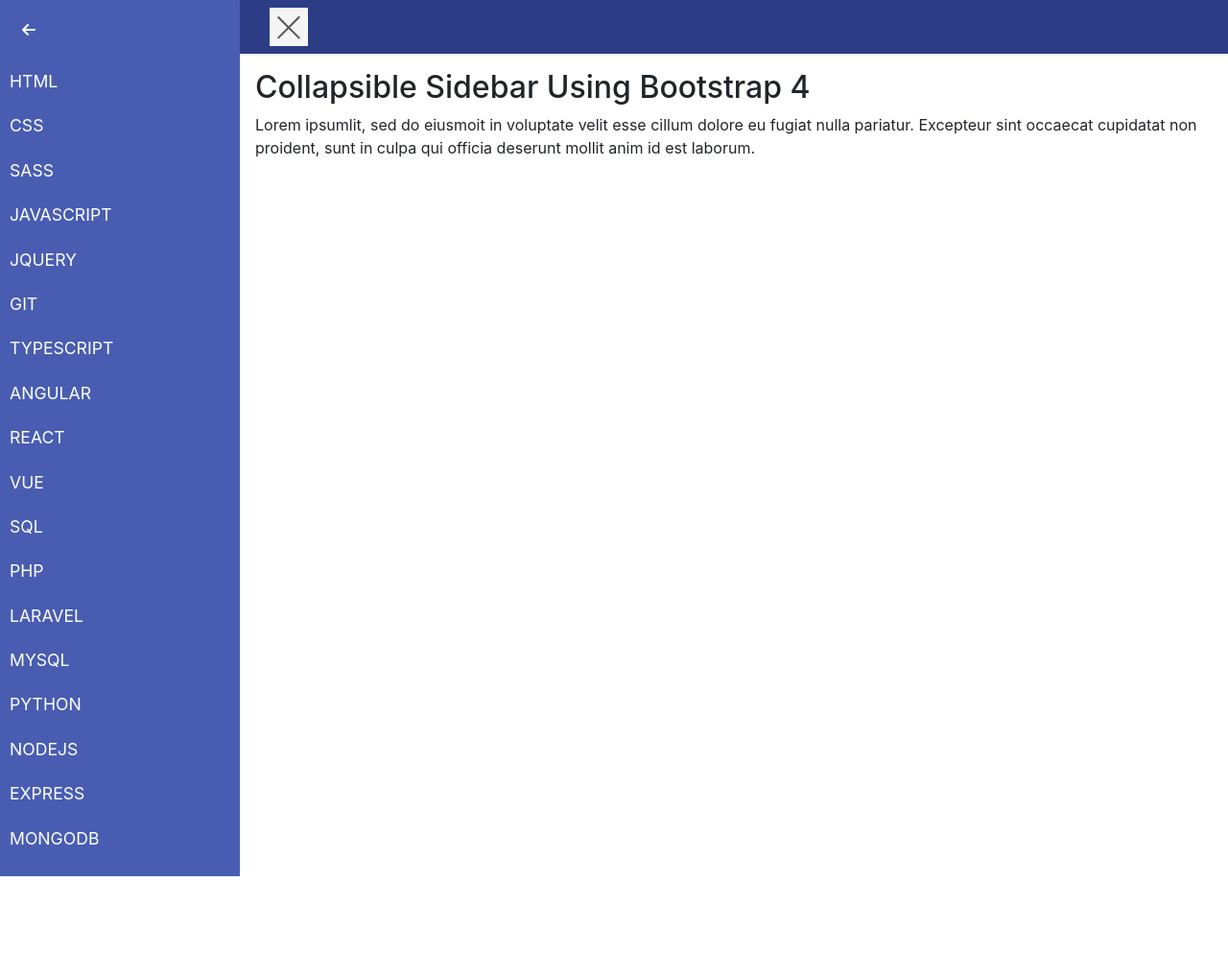
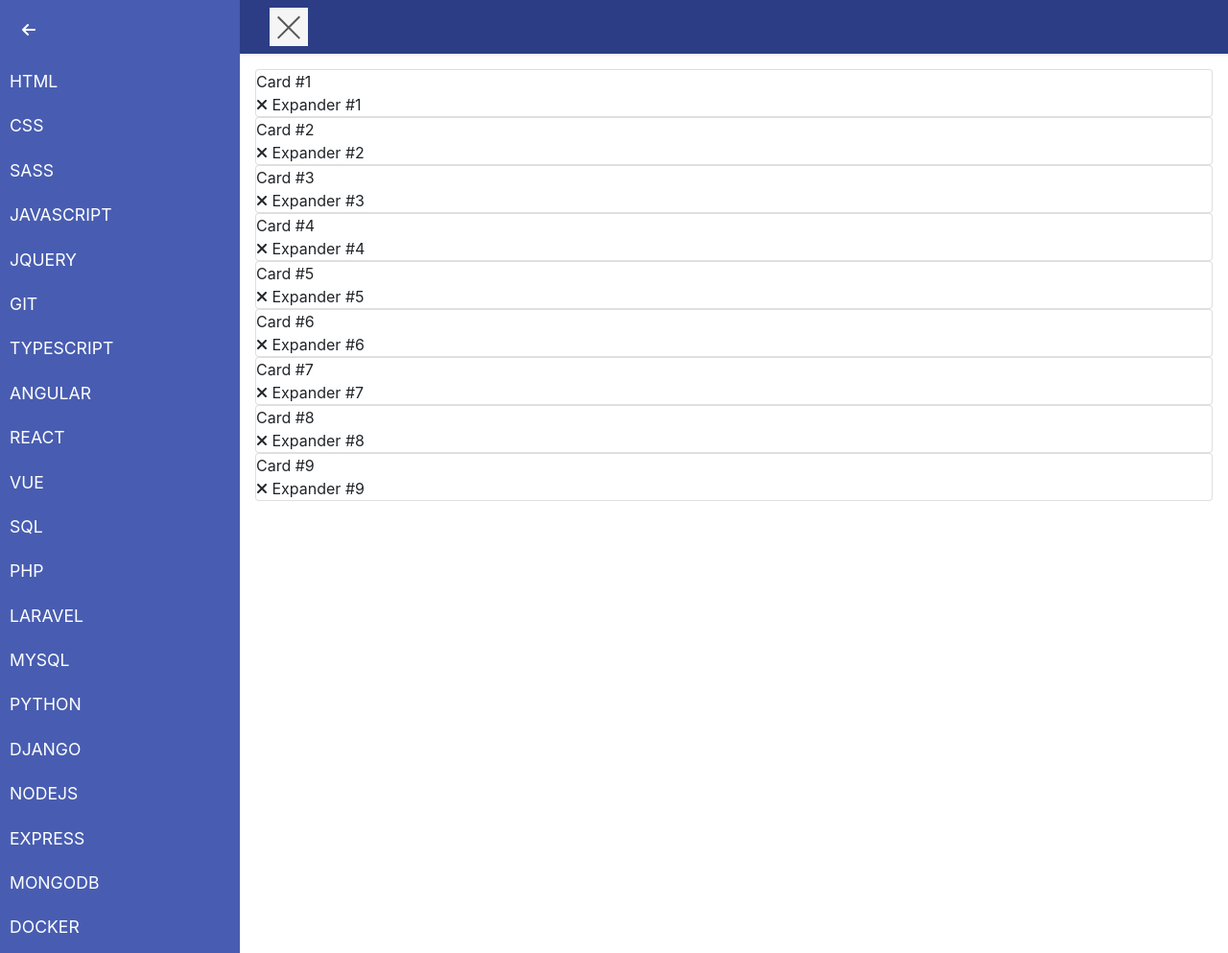
Before and after one commit to davidlondonor/splashtack, a website: page cursos.html in a window 1280 px wide. Shown: the top 993 px of the page at 96% size. Before the commit the page ends 913 px from the top, so only its background shows below. Drawn offline with nearby package versions, Linux system fonts and the light colour scheme.

Commit message:
adding splashtack new logo and images for courses django docker and python

```diff
--- a/cursos.html
+++ b/cursos.html
@@ -72,7 +72,10 @@
                 <a href="mysql.html">MYSQL</a>
             </li>
             <li>
-                <a href="python.html">PYTHON   </a>
+                <a href="python.html">PYTHON</a>
+            </li>
+            <li>
+                <a href="python.html">DJANGO</a>
             </li>
             <li>
                 <a href="node.html">NODEJS</a>
@@ -83,7 +86,9 @@
             <li>
                 <a href="mongodb.html">MONGODB</a>
             </li>
-
+            <li>
+                <a href="mongodb.html">DOCKER</a>
+            </li>
 
         </ul>
 
@@ -125,8 +130,45 @@
         </nav>
 
         <div class="p-3">
-          <h2>Collapsible Sidebar Using Bootstrap 4</h2>
-        <p>Lorem ipsumlit, sed do eiusmoit in voluptate velit esse cillum dolore eu fugiat nulla pariatur. Excepteur sint occaecat cupidatat non proident, sunt in culpa qui officia deserunt mollit anim id est laborum.</p>
+
+<div class="cards">
+    <div class="card is-collapsed">
+      <div class="card__inner js-expander"><span>Card #1      </span></div>
+      <div class="card__expander"><i class="fa fa-close js-collapser"> </i>  Expander #1</div>
+    </div>
+    <div class="card is-collapsed">
+      <div class="card__inner js-expander"><span>Card #2      </span></div>
+      <div class="card__expander"><i class="fa fa-close js-collapser"> </i>  Expander #2</div>
+    </div>
+    <div class="card is-collapsed">
+      <div class="card__inner js-expander"><span>Card #3      </span></div>
+      <div class="card__expander"><i class="fa fa-close js-collapser"> </i>  Expander #3</div>
+    </div>
+    <div class="card is-collapsed">
+      <div class="card__inner js-expander"><span>Card #4      </span></div>
+      <div class="card__expander"><i class="fa fa-close js-collapser"> </i>  Expander #4</div>
+    </div>
+    <div class="card is-collapsed">
+      <div class="card__inner js-expander"><span>Card #5      </span></div>
+      <div class="card__expander"><i class="fa fa-close js-collapser"> </i>  Expander #5</div>
+    </div>
+    <div class="card is-collapsed">
+      <div class="card__inner js-expander"><span>Card #6      </span></div>
+      <div class="card__expander"><i class="fa fa-close js-collapser"> </i>  Expander #6</div>
+    </div>
+    <div class="card is-collapsed">
+      <div class="card__inner js-expander"><span>Card #7      </span></div>
+      <div class="card__expander"><i class="fa fa-close js-collapser"> </i>  Expander #7</div>
+    </div>
+    <div class="card is-collapsed">
+      <div class="card__inner js-expander"><span>Card #8      </span></div>
+      <div class="card__expander"><i class="fa fa-close js-collapser"> </i>  Expander #8</div>
+    </div>
+    <div class="card is-collapsed">
+      <div class="card__inner js-expander"><span>Card #9      </span></div>
+      <div class="card__expander"><i class="fa fa-close js-collapser"> </i>  Expander #9</div>
+    </div>
+  </div>
         </div>
 
     </div>
```
Also changed, not shown: images/Splashtack_logo.png (added), images/django.png (added), images/docker.png (added), images/python.png (added).
